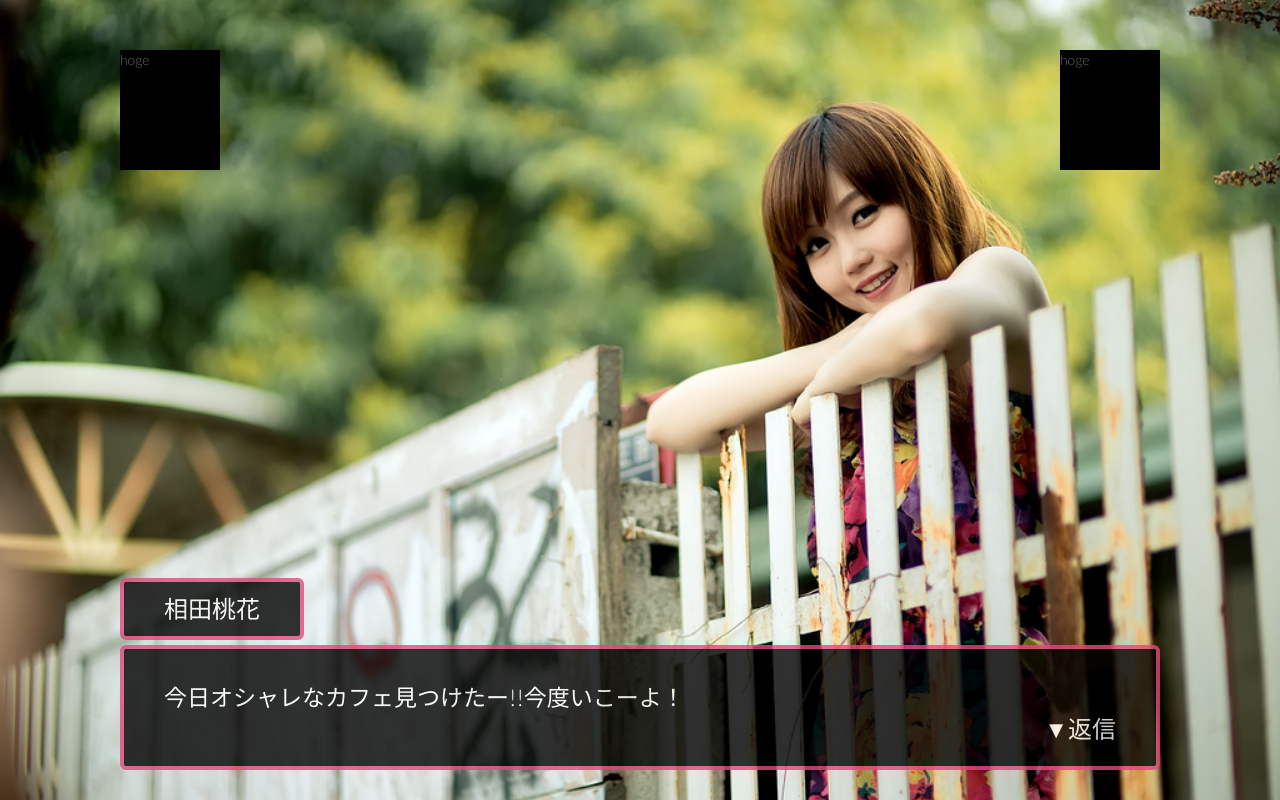
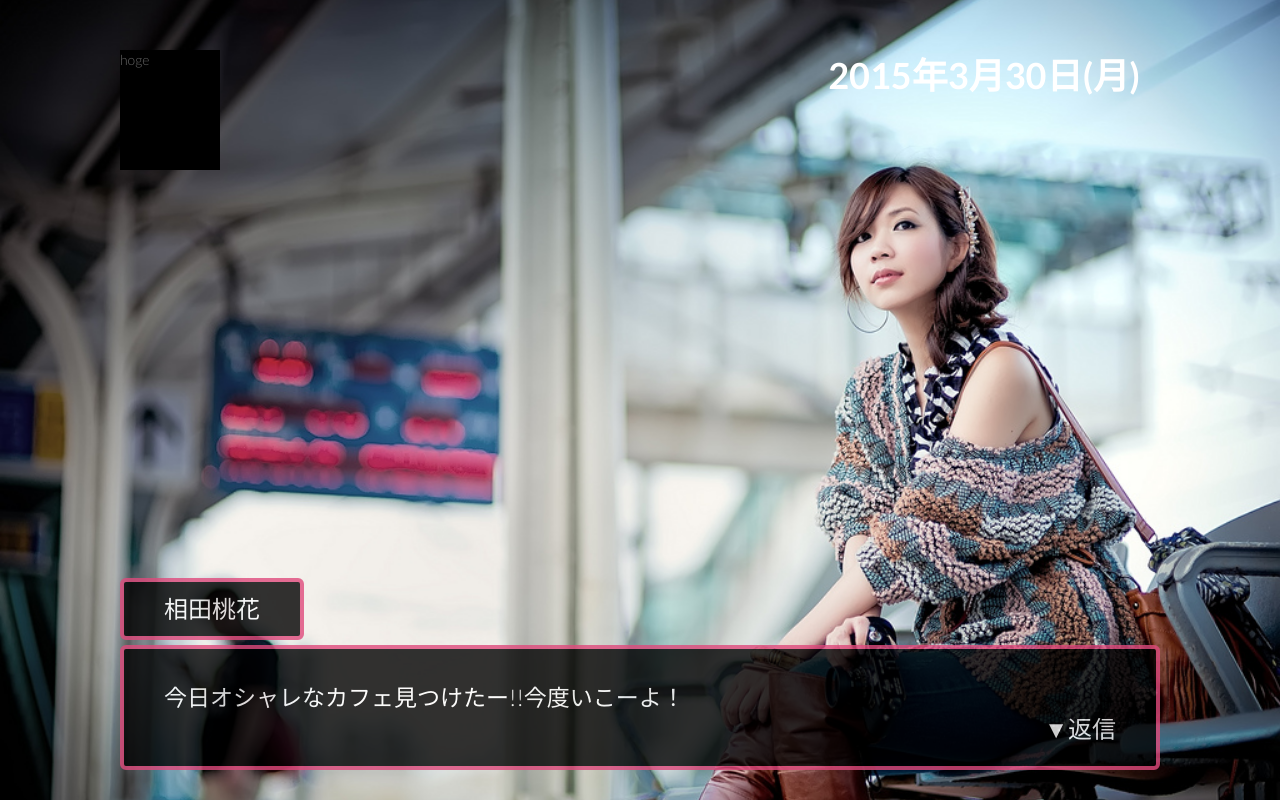
Before and after one commit to kanottyan/adfhack, a Python web app: template templates/chat.html in a window 1280 px wide. Run offline with Jinja, Linux system fonts and the light colour scheme; the template is opened without the code that fills it, so the values that code supplies are empty.

Commit message:
Updated the layout

```diff
--- a/static/css/chat.css
+++ b/static/css/chat.css
@@ -26,20 +26,18 @@ body{
 #date{
   position: absolute;
   top: 50px;
-  right: 120px;
-  width: 100px;
-  height: 120px;
-  background-color: #000000;
+  right: 140px;
+  font-size: 36px;
+  font-weight: 600;
+  color: #ffffff;
 }
 
 #name{
     position: absolute;
     bottom: 160px;
     left: 120px;
-/*    width: 160px;*/
     color: #ffffff;
     font-size: 24px;
-/*    line-height: 26px;*/
     text-align: center;
     background-color: #000000;
     opacity: 0.8;
--- a/templates/chat.html
+++ b/templates/chat.html
@@ -29,7 +29,7 @@
     </div>
 
     <div id="date">
-     hoge
+      2015年3月30日(月)
     </div>
 
     <div id="name">
```
Also changed, not shown: static/img/bijo.jpg, 1 other file.
